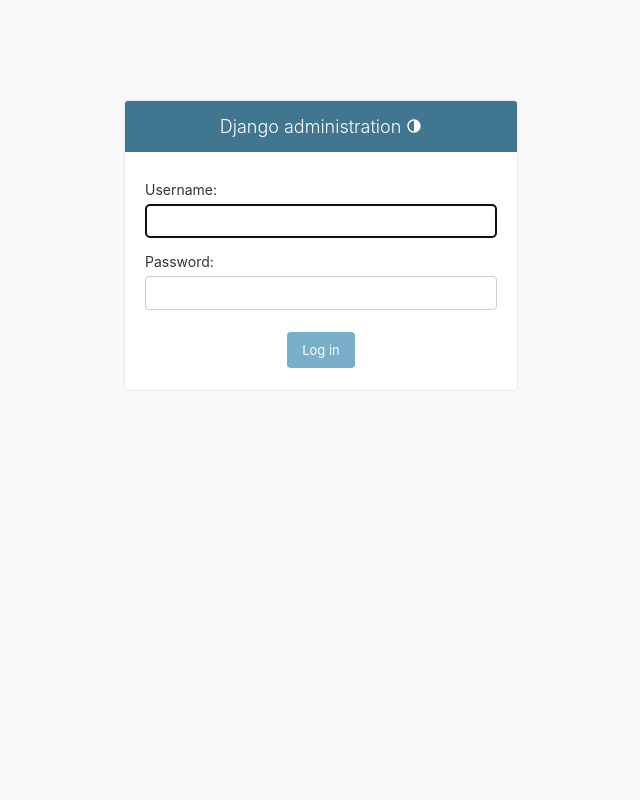
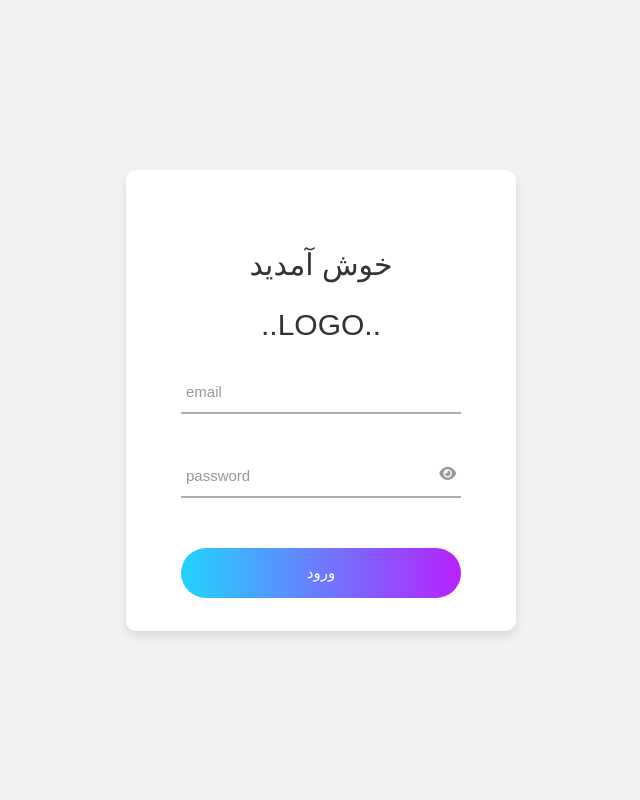
Before and after one commit to gholizadeh/Moheb, a Django app: page /admin/login/ in a window 1280 px wide. Shown: the whole page, without its empty margins (319-959 px from the left). Run offline with Django 4.2, Linux system fonts and the light colour scheme; some web fonts are replaced.

Commit message:
base layout + admin login + home template

```diff
--- a/moheb/settings.py
+++ b/moheb/settings.py
@@ -98,7 +98,7 @@ AUTH_PASSWORD_VALIDATORS = [
 # Internationalization
 # https://docs.djangoproject.com/en/4.1/topics/i18n/
 
-LANGUAGE_CODE = "en-us"
+LANGUAGE_CODE = "fa-ir"
 
 TIME_ZONE = "UTC"
 
@@ -125,5 +125,6 @@ STATICFILES_DIRS = (
 
 DEFAULT_AUTO_FIELD = "django.db.models.BigAutoField"
 
-LOGIN_REDIRECT_URL = '/'
+LOGIN_REDIRECT_URL = 'admin:index'
+LOGOUT_REDIRECT_URL = "home"
 EMAIL_BACKEND = 'django.core.mail.backends.console.EmailBackend'
--- a/moheb/urls.py
+++ b/moheb/urls.py
@@ -1,7 +1,9 @@
 from django.contrib import admin
 from django.urls import path, include
+from website import views
 
 urlpatterns = [
-    path("admin/", admin.site.urls),
+    path("admin/login/", views.CustomAdminLoginView.as_view(), name="admin_login"),
+    path("admin/", admin.site.urls, name="admin"),
     path("", include("website.urls")),
 ]
--- /dev/null
+++ b/static/css/base.css
@@ -0,0 +1,13 @@
+@font-face {
+    font-family: Samim-Bold;
+    src: url('../font/samim-font-v2.0.1/Samim-Bold.eot');
+    src: url('../font/samim-font-v2.0.1/Samim-Bold.eot?#iefix') format('Samim-Bold-opentype'),
+         url('../font/samim-font-v2.0.1/Samim-Bold.woff') format('woff'),
+         url('../font/samim-font-v2.0.1/Samim-Bold.ttf') format('truetype');
+    font-weight: normal;
+    font-style: normal;
+}
+
+body {
+    font-family: 'Samim-Bold', sans-serif;
+}
--- /dev/null
+++ b/static/css/login.css
@@ -0,0 +1,334 @@
+.limiter {
+  width: 100%;
+  margin: 0 auto;
+}
+
+.container-login100 {
+  width: 100%;
+  min-height: 100vh;
+  display: -webkit-box;
+  display: -webkit-flex;
+  display: -moz-box;
+  display: -ms-flexbox;
+  display: flex;
+  flex-wrap: wrap;
+  justify-content: center;
+  align-items: center;
+  padding: 15px;
+  background: #f2f2f2;
+}
+
+.wrap-login100 {
+  width: 390px;
+  background: #fff;
+  border-radius: 10px;
+  overflow: hidden;
+  padding: 77px 55px 33px 55px;
+
+  box-shadow: 0 5px 10px 0px rgba(0, 0, 0, 0.1);
+  -moz-box-shadow: 0 5px 10px 0px rgba(0, 0, 0, 0.1);
+  -webkit-box-shadow: 0 5px 10px 0px rgba(0, 0, 0, 0.1);
+  -o-box-shadow: 0 5px 10px 0px rgba(0, 0, 0, 0.1);
+  -ms-box-shadow: 0 5px 10px 0px rgba(0, 0, 0, 0.1);
+}
+
+
+/*------------------------------------------------------------------
+[ Form ]*/
+
+.login100-form {
+  width: 100%;
+}
+
+.login100-form-title {
+  display: block;
+  font-size: 30px;
+  color: #333333;
+  line-height: 1.2;
+  text-align: center;
+}
+.login100-form-title i {
+  font-size: 60px;
+}
+
+/*------------------------------------------------------------------
+[ Input ]*/
+
+.wrap-input100 {
+  width: 100%;
+  position: relative;
+  border-bottom: 2px solid #adadad;
+  margin-bottom: 37px;
+}
+
+.input100 {
+  font-size: 15px;
+  color: #555555;
+  line-height: 1.2;
+  direction: ltr;
+
+  display: block;
+  width: 100%;
+  height: 45px;
+  background: transparent;
+  padding: 0 5px;
+  outline: none;
+  border: none;
+}
+
+/*---------------------------------------------*/
+.focus-input100 {
+  direction: ltr;
+  position: absolute;
+  display: block;
+  width: 100%;
+  height: 100%;
+  top: 0;
+  left: 0;
+  pointer-events: none;
+}
+
+.focus-input100::before {
+  content: "";
+  display: block;
+  position: absolute;
+  bottom: -2px;
+  left: 0;
+  width: 0;
+  height: 2px;
+
+  -webkit-transition: all 0.4s;
+  -o-transition: all 0.4s;
+  -moz-transition: all 0.4s;
+  transition: all 0.4s;
+
+  background: #6a7dfe;
+  background: -webkit-linear-gradient(left, #21d4fd, #b721ff);
+  background: -o-linear-gradient(left, #21d4fd, #b721ff);
+  background: -moz-linear-gradient(left, #21d4fd, #b721ff);
+  background: linear-gradient(left, #21d4fd, #b721ff);
+}
+
+.focus-input100::after {
+  font-size: 15px;
+  color: #999999;
+  line-height: 1.2;
+
+  content: attr(data-placeholder);
+  display: block;
+  width: 100%;
+  position: absolute;
+  top: 16px;
+  left: 0px;
+  padding-left: 5px;
+
+  -webkit-transition: all 0.4s;
+  -o-transition: all 0.4s;
+  -moz-transition: all 0.4s;
+  transition: all 0.4s;
+}
+
+.input100:focus + .focus-input100::after {
+  top: -15px;
+}
+
+.input100:focus + .focus-input100::before {
+  width: 100%;
+}
+
+.has-val.input100 + .focus-input100::after {
+  top: -15px;
+}
+
+.has-val.input100 + .focus-input100::before {
+  width: 100%;
+}
+
+/*---------------------------------------------*/
+.btn-show-pass {
+  font-size: 15px;
+  color: #999999;
+
+  display: -webkit-box;
+  display: -webkit-flex;
+  display: -moz-box;
+  display: -ms-flexbox;
+  display: flex;
+  align-items: center;
+  position: absolute;
+  height: 100%;
+  top: 0;
+  right: 0;
+  padding-right: 5px;
+  cursor: pointer;
+  -webkit-transition: all 0.4s;
+  -o-transition: all 0.4s;
+  -moz-transition: all 0.4s;
+  transition: all 0.4s;
+}
+
+.btn-show-pass:hover {
+  color: #6a7dfe;
+  color: -webkit-linear-gradient(left, #21d4fd, #b721ff);
+  color: -o-linear-gradient(left, #21d4fd, #b721ff);
+  color: -moz-linear-gradient(left, #21d4fd, #b721ff);
+  color: linear-gradient(left, #21d4fd, #b721ff);
+}
+
+.btn-show-pass.active {
+  color: #6a7dfe;
+  color: -webkit-linear-gradient(left, #21d4fd, #b721ff);
+  color: -o-linear-gradient(left, #21d4fd, #b721ff);
+  color: -moz-linear-gradient(left, #21d4fd, #b721ff);
+  color: linear-gradient(left, #21d4fd, #b721ff);
+}
+
+
+
+/*------------------------------------------------------------------
+[ Button ]*/
+.container-login100-form-btn {
+  display: -webkit-box;
+  display: -webkit-flex;
+  display: -moz-box;
+  display: -ms-flexbox;
+  display: flex;
+  flex-wrap: wrap;
+  justify-content: center;
+  padding-top: 13px;
+}
+
+.wrap-login100-form-btn {
+  width: 100%;
+  display: block;
+  position: relative;
+  z-index: 1;
+  border-radius: 25px;
+  overflow: hidden;
+  margin: 0 auto;
+}
+
+.login100-form-bgbtn {
+  position: absolute;
+  z-index: -1;
+  width: 300%;
+  height: 100%;
+  background: #a64bf4;
+  background: -webkit-linear-gradient(right, #21d4fd, #b721ff, #21d4fd, #b721ff);
+  background: -o-linear-gradient(right, #21d4fd, #b721ff, #21d4fd, #b721ff);
+  background: -moz-linear-gradient(right, #21d4fd, #b721ff, #21d4fd, #b721ff);
+  background: linear-gradient(right, #21d4fd, #b721ff, #21d4fd, #b721ff);
+  top: 0;
+  left: -100%;
+
+  -webkit-transition: all 0.4s;
+  -o-transition: all 0.4s;
+  -moz-transition: all 0.4s;
+  transition: all 0.4s;
+}
+
+.login100-form-btn {
+  font-size: 15px;
+  color: #fff;
+  line-height: 1.2;
+  text-transform: uppercase;
+
+  display: -webkit-box;
+  display: -webkit-flex;
+  display: -moz-box;
+  display: -ms-flexbox;
+  display: flex;
+  justify-content: center;
+  align-items: center;
+  padding: 0 20px;
+  width: 100%;
+  height: 50px;
+
+  outline: none !important;
+  border: none;
+  background: transparent;
+}
+
+.wrap-login100-form-btn:hover .login100-form-bgbtn {
+  left: 0;
+}
+
+
+/*------------------------------------------------------------------
+[ Responsive ]*/
+
+@media (max-width: 576px) {
+  .wrap-login100 {
+    padding: 77px 15px 33px 15px;
+  }
+}
+
+
+
+/*------------------------------------------------------------------
+[ Alert validate ]*/
+
+.validate-input {
+  position: relative;
+}
+
+.alert-validate::before {
+  content: attr(data-validate);
+  position: absolute;
+  max-width: 70%;
+  background-color: #fff;
+  border: 1px solid #c80000;
+  border-radius: 2px;
+  padding: 4px 25px 4px 10px;
+  top: 50%;
+  -webkit-transform: translateY(-50%);
+  -moz-transform: translateY(-50%);
+  -ms-transform: translateY(-50%);
+  -o-transform: translateY(-50%);
+  transform: translateY(-50%);
+  right: 0px;
+  pointer-events: none;
+
+  color: #c80000;
+  font-size: 13px;
+  line-height: 1.4;
+  text-align: left;
+
+  visibility: hidden;
+  opacity: 0;
+
+  -webkit-transition: opacity 0.4s;
+  -o-transition: opacity 0.4s;
+  -moz-transition: opacity 0.4s;
+  transition: opacity 0.4s;
+}
+
+.alert-validate::after {
+  content: "\f06a";
+  font-family: FontAwesome;
+  font-size: 16px;
+  color: #c80000;
+
+  display: block;
+  position: absolute;
+  background-color: #fff;
+  top: 50%;
+  -webkit-transform: translateY(-50%);
+  -moz-transform: translateY(-50%);
+  -ms-transform: translateY(-50%);
+  -o-transform: translateY(-50%);
+  transform: translateY(-50%);
+  right: 5px;
+}
+
+.alert-validate:hover:before {
+  visibility: visible;
+  opacity: 1;
+}
+
+@media (max-width: 992px) {
+  .alert-validate::before {
+    visibility: visible;
+    opacity: 1;
+  }
+}
--- /dev/null
+++ b/templates/admin/login.html
@@ -0,0 +1,54 @@
+{% extends 'layout/base.html' %}
+
+{% block extra_head %}
+    {% load static %}
+    <link rel="stylesheet" href="{% static 'css/login.css' %}">
+{% endblock %}
+
+{% block content %}
+    <main class="limiter">
+        <div class="container-login100">
+            <div class="wrap-login100">
+                <form class="login100-form validate-form" method="post">
+                    <span class="login100-form-title pb-4">
+                        خوش آمدید
+                    </span>
+                    <span class="login100-form-title pb-4">
+                        ..LOGO..
+                    </span>
+
+                    {% csrf_token %}
+                    {% if form.non_field_errors %}
+                    {% for error in form.non_field_errors %}
+                        <div class="alert alert-danger alert-sm" role="alert"> {{ error }} </div>
+                    {% endfor %}
+                    {% endif %}
+
+                    <div class="wrap-input100 validate-input" data-validate="Valid email is: a@b.c">
+                        {{ form.email }}
+                        <span class="focus-input100" data-placeholder="email"></span>
+                    </div>
+
+                    <div class="wrap-input100 validate-input" data-validate="Enter password">
+                        <span class="btn-show-pass">
+                            <i class="fa-solid fa-eye"></i>
+                        </span>
+                        {{ form.password }}
+                        <span class="focus-input100" data-placeholder="password"></span>
+                    </div>
+
+                    <div class="container-login100-form-btn">
+                        <div class="wrap-login100-form-btn">
+                            <div class="login100-form-bgbtn"></div>
+                            <button type="submit" class="login100-form-btn">
+                                ورود
+                            </button>
+                        </div>
+                    </div>
+                </form>
+            </div>
+        </div>
+    </main>
+<script src="{% static 'js/login.js' %}" crossorigin="anonymous"></script>
+
+{% endblock %}
--- a/templates/layout/base.html
+++ b/templates/layout/base.html
@@ -9,7 +9,8 @@
     <!-- Bootstrap -->
     <link rel="stylesheet" href="https://cdn.jsdelivr.net/npm/bootstrap@5.3.2/dist/css/bootstrap.rtl.min.css" integrity="sha384-nU14brUcp6StFntEOOEBvcJm4huWjB0OcIeQ3fltAfSmuZFrkAif0T+UtNGlKKQv" crossorigin="anonymous">
     <!-- site css -->
-    <link rel="stylesheet" href="css/mdb.rtl.min.css" />
+    {% load static %}
+    <link rel="stylesheet" href="{% static 'css/base.css' %}">
     {% block extra_head %}{% endblock %}
   </head>
   <body>
--- /dev/null
+++ b/website/forms.py
@@ -0,0 +1,38 @@
+from django.contrib.auth.forms import AuthenticationForm
+from django import forms
+from django.contrib.auth import authenticate
+from django.core.exceptions import ObjectDoesNotExist
+from django.contrib.auth.models import User
+from django.core.exceptions import ValidationError
+from django.utils.translation import gettext_lazy as _
+from django import forms
+
+
+class LoginForm(AuthenticationForm):
+    email = forms.EmailField(
+        label="Email", max_length=254, required=True,
+        widget=forms.EmailInput(attrs={'class': 'input100'})
+    )
+    username = forms.CharField(required=False)  # Make username field optional
+
+    def __init__(self, *args, **kwargs):
+        super().__init__(*args, **kwargs)
+        self.fields['username'].widget = forms.HiddenInput()  # Hide the username field
+        self.fields['password'].widget.attrs.update({'class': 'input100'})
+
+    def clean(self):
+        email = self.cleaned_data.get('email')
+        password = self.cleaned_data.get('password')
+
+        if email is not None and password:
+            try:
+                user = User.objects.get(email__iexact=email)
+                if user.check_password(self.cleaned_data['password']):
+                    self.user_cache = authenticate(self.request, username=user.username, password=password)
+            except ObjectDoesNotExist:
+                self.user_cache = None
+
+            if self.user_cache is None:
+                raise self.get_invalid_login_error()
+
+        return self.cleaned_data
--- a/website/urls.py
+++ b/website/urls.py
@@ -1,4 +1,5 @@
 from django.urls import path
+from django.contrib import admin
 from . import views
 
 urlpatterns = [
--- a/website/views.py
+++ b/website/views.py
@@ -1,8 +1,10 @@
 from django.shortcuts import render
-from django.http import HttpResponse
-
-# Create your views here.
+from django.contrib.auth.views import LoginView
+from .forms import LoginForm
 
 def home(request):
-    # Page from the theme
     return render(request, 'pages/home.html')
+
+class CustomAdminLoginView(LoginView):
+    authentication_form = LoginForm
+    template_name = 'admin/login.html'  # Specify your custom login template
```
Also changed, not shown: static/css/site.css (+0 -14 lines), static/js/login.js (added, +38 -0 lines), templates/layout/web-base.html (+11 -4 lines).
